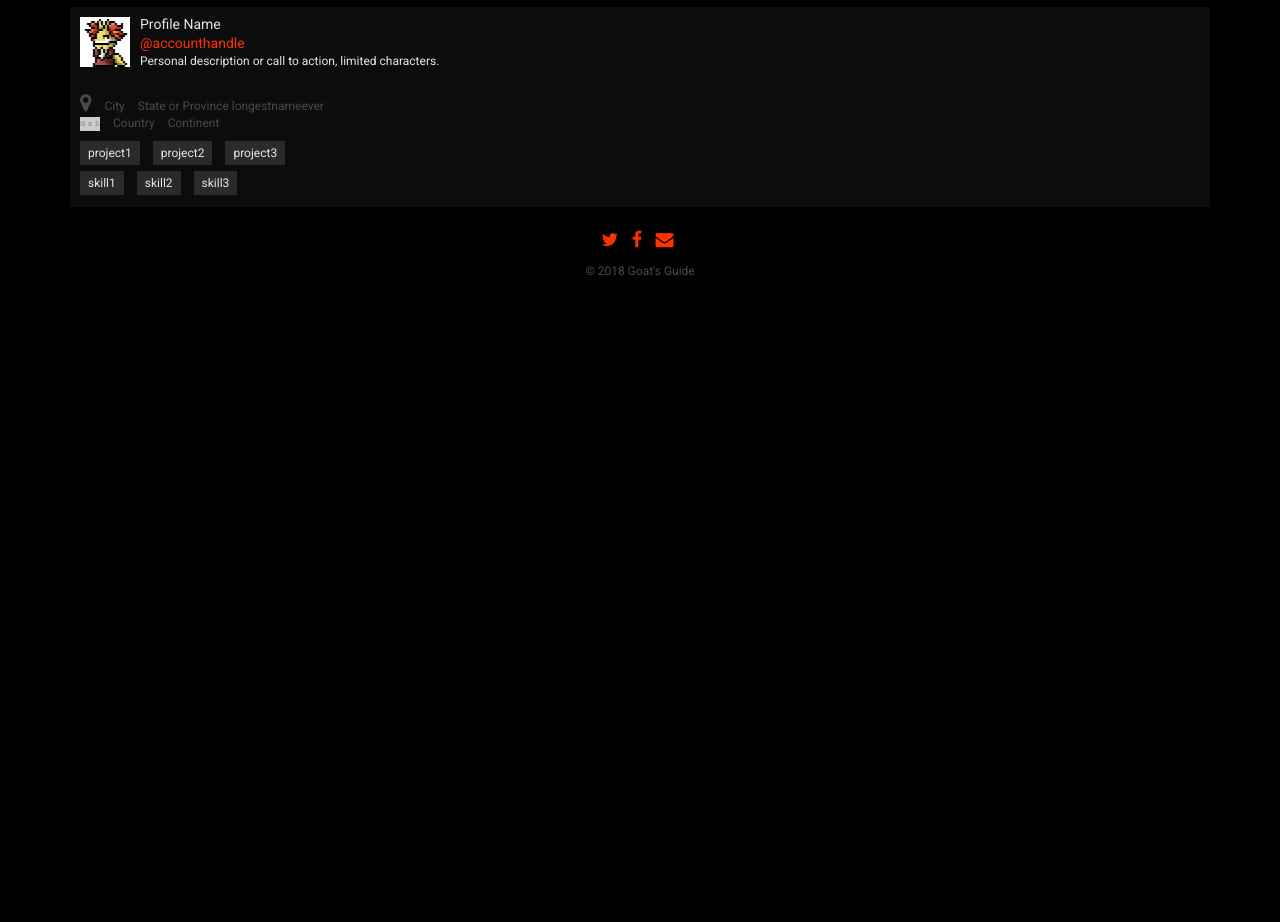
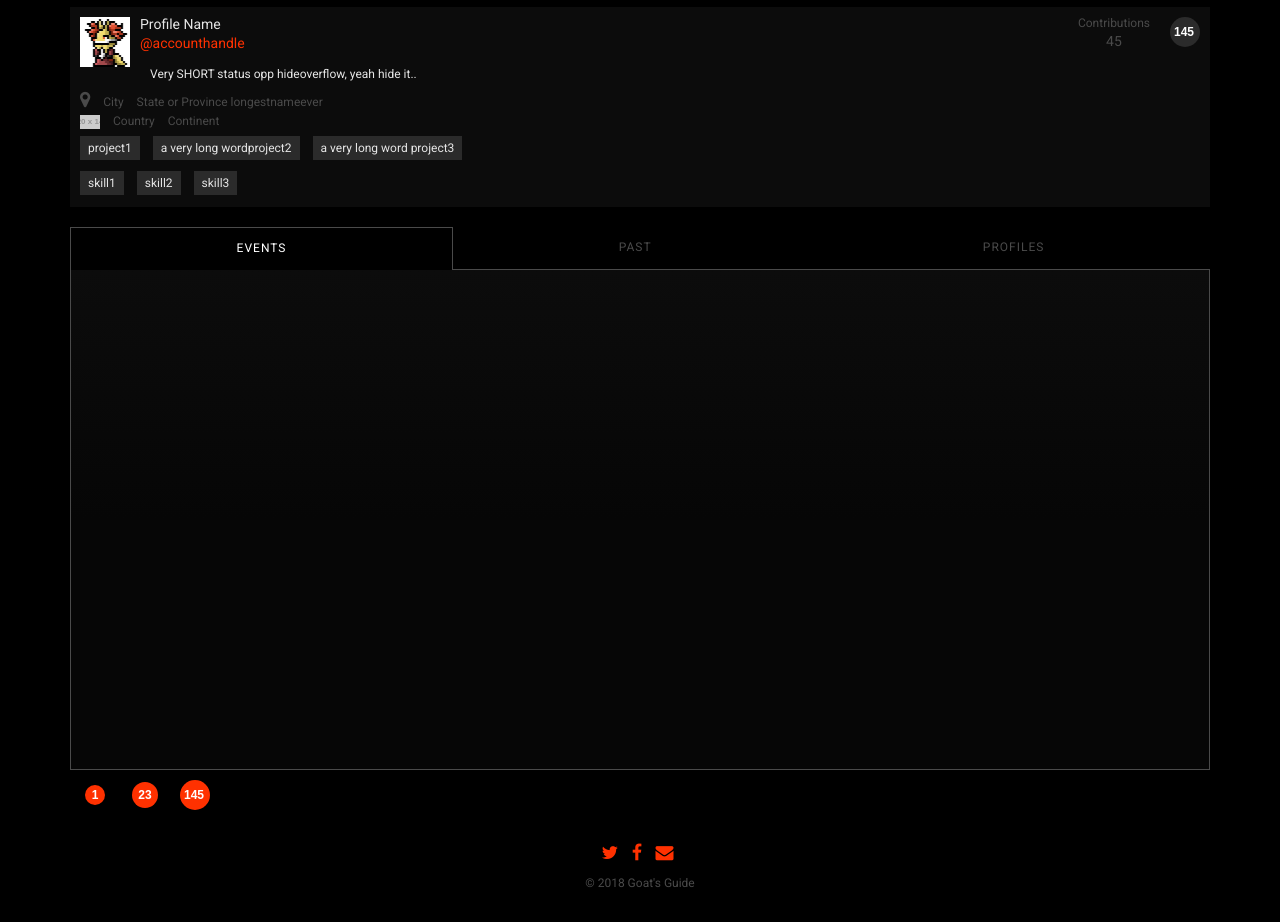
Before and after one commit to killeraliens/goats-guide-components, a plain HTML site: page index.html in a window 1280 px wide. Shown: the part 1083-2005 px from the top of the page. Before the commit the page ends 1393 px from the top, so only its background shows below. Drawn offline with nearby package versions, Linux system fonts and the light colour scheme; placeholder pictures from the web are drawn by us; a web font is replaced by a local one.

Commit message:
update components library

```diff
--- a/css/components/banner.css
+++ b/css/components/banner.css
@@ -23,5 +23,4 @@
 .banner-text {
 	width: 80vw;
 	display:inline-block;
-
 }
--- a/css/components/button.css
+++ b/css/components/button.css
@@ -12,7 +12,8 @@
 	margin: 20px 0px 0px 0px;
 }
 
+
 .btn:hover {
-	opacity: .9;
+	opacity: .8;
 	color: black;
 }
--- a/css/components/color.css
+++ b/css/components/color.css
@@ -2,6 +2,9 @@
 	background-color: rgb(255,49,0);
 }
 
+.swatch-orange:hover {
+	darken(rgb(255,49,0), 50%)
+}
 .color-white {
 	color: rgb(230,230,230);
 }
--- a/css/components/datacard.css
+++ b/css/components/datacard.css
@@ -2,7 +2,12 @@
 	padding: 10px;
 	height: 200px;
 	position: relative;
+	margin-bottom: 20px;
 	}
+
+.datacard:hover {
+	background: rgba(9,9,9,1)
+}
 
 .datacard-event {
 background: linear-gradient(90deg,
@@ -14,29 +19,43 @@ background-size: cover;
 	}
 
 .datacard i {
-	font-size: 20px;
+	font-size: 18px;
 }
 
 
-.datacard-header {
+
+.datacard-title {
 	position: absolute;
 	left: 70px;
 	top: 10px;
+
+}
+.datacard-title h5{
+	margin: 0;
 }
 
-
-.datacard-title h5{
-	margin: 0;
-	flex-shrink: 0 0 auto;
+.datacard-stats{
+	position: absolute;
+	top: 10px;
+	right: 60px;
+}
+.datacard-badge{
+	position: absolute;
+	right: 0px;
+	top: 0px;
 }
 
-.datacard-title {
-
+.datacard-descript-container {
+	padding:10px;
 }
 
 .datacard-descript {
-	margin-right: 10px;
 	font-size: 12px;
+	text-align: center;
+	display: inline-block;
+}
+
+.tags-container {
 
 }
 
@@ -44,9 +63,12 @@ background-size: cover;
 	position: absolute;
 	bottom: 5px;
 	font-size: 12px;
+
+
 }
 .datacard-tags p {
 	margin: 0;
+	margin-top: 2px;
 }
 
 .tags-loc {
@@ -54,13 +76,18 @@ background-size: cover;
 }
 
 .tags-project {
-	bottom: 35px;
+	bottom: 40px;
+}
+
+.tags-skill {
+
 }
 
 .skill {
 	padding: 5px 8px;
 	background-color: #2B2B2B;
 	margin: 0;
+
 }
 
 .project {
--- a/css/components/icon.css
+++ b/css/components/icon.css
@@ -3,3 +3,39 @@
 	height: 48px;
 
 }
+
+.stats {
+	color: #4A4A4A;
+	text-align: center;
+}
+.stats h6{
+	margin: 0;
+	padding: 0;
+}
+
+.badge-btn {
+	height: 50px;
+	width: 50px;
+	display: flex;
+	justify-content: space-around;
+	align-items: center;
+}
+
+.badge {
+	font-family: arial;
+	color: white;
+	line-height: 20px;
+	padding: 0;
+	min-width: 20px;
+}
+
+.badge3 {
+	padding: 5px 6px 5px 4px;
+	border-radius: 50%;
+}
+
+.badge2 {
+	padding: 3px 3px 3px 3px;
+	border-radius: 50%;
+	width: 26px;
+}
--- /dev/null
+++ b/css/components/tabs.css
@@ -0,0 +1,50 @@
+.tabs {
+	/*padding: 5px 5px 0 5px;*/
+	color:#4A4A4A;
+	display: flex;
+}
+
+.tabs h5 {
+	font-size: 12px;
+	letter-spacing: 1px;
+}
+
+.tabs-item {
+	flex: 1 0 auto;
+	text-align: center;
+	border-bottom: 1px solid #4A4A4A;
+	padding: 4px 0px;
+	/*margin: 5px 5px 0 5px;*/
+
+}
+
+/*
+.tabs-item:first-child {
+	border: 1px solid #4A4A4A;
+	border-bottom: none;
+	background-color: rgb(0,0,0);
+}
+*/
+.tabs-item.active {
+	border: 1px solid #4A4A4A;
+	border-bottom: none;
+	background-color: rgb(0,0,0,.2);
+	color: white;
+}
+
+.tabs-display {
+   	height: 500px;
+	border: 1px solid #4A4A4A;
+	border-top: none;
+	background:  rgb(12,12,12) linear-gradient(180deg,
+		rgba(12,12,12,.6) 0%,
+		rgba(0,0,0,.5) 50%)/*,
+	url("../../images/testimg.jpg")*/;
+	background-size: cover;
+}
+
+.display-content {
+max-width:100%;
+height: auto;
+
+}
--- a/css/style.css
+++ b/css/style.css
@@ -30,6 +30,7 @@ font-family: 'Heebo', sans-serif; */
 @import url("components/avatar.css");
 @import url("components/dropdown.css");
 @import url("components/datacard.css");
+@import url("components/tabs.css");
 
 body {
 	font-family: 'Roboto', sans-serif;
--- a/index.html
+++ b/index.html
@@ -113,43 +113,79 @@
 		<!-- Cards Profile -->
 		<div class="container">
 			<div class="datacard profile swatch5">
-				<img class="avatar-lg datacard-"src="images/avatar-hold.jpg" alt="">
-				<div class="datacard-header">
-					<div class="datacard-title">
-						<h5>Profile Name </h5>
-						<a href="#">@accounthandle</a>
+				<img class="avatar-lg"src="images/avatar-hold.jpg" alt="">
+				<div class="datacard-badge badge-btn ">
+					<span class="badge badge3 swatch4 color5">145</span>
 				</div>
-					<p class= "datacard-descript"> Personal description or call to action, limited characters. </p>
+				<div class="datacard-title">
+					<h5>Profile Name </h5>
+					<a href="#">@accounthandle</a>
+					<div class="datacard-descript-container">
+						<p class= "datacard-descript"> Very SHORT status opp hideoverflow, yeah hide it.. </p>
+					</div>
+				</div>
+				<div class="stats datacard-stats">
+					<h6>Contributions</h6>
+					<p>45</p>
 				</div>
 				<div class="tags-container">
 					<ul class="datacard-tags tags-loc list-inline">
 						<p>
 							<li><i class="fa fa-map-marker" aria-hidden="true"></i></li>
-							<li><span class="loc city">City</span></li>
-							<li><span class="loc state">State or Province longestnameever</span></li>
+							<li><span class="loc" id="city">City</span></li>
+							<li><span class="loc" id="state">State or Province longestnameever</span></li>
 						</p>
 						<p>
 							<li><img class="country-icon"src="http://placehold.it/20x14" alt=""></img></li>
-							<li><span class="loc country">Country</span></li>
-							<li><span class="loc continent">Continent</span></li>
+							<li><span class="loc" id="country">Country</span></li>
+							<li><span class="loc" id="continent">Continent</span></li>
 						</p>
 					</ul >
-					<ul class="datacard-tags tags-skill list-inline">
+					<ul class="datacard-tags tags-skill list-inline ">
 						<!--<li><i class="fa fa-wrench" aria-hidden="true"></i></li>-->
-						<li><span class="skill skill1">skill1</span></li>
-						<li><span class="skill skill2">skill2</span></li>
-						<li><span class="skill skill3">skill3</span></li>
+						<li><span class="skill" id="skill1">skill1</span></li>
+						<li><span class="skill" id="skill2">skill2</span></li>
+						<li><span class="skill" id="skill3">skill3</span></li>
 					</ul>
 					<ul class="datacard-tags tags-project list-inline">
 						<!--<li><i class="fa fa-wrench" aria-hidden="true"></i></li>-->
-						<li><span class="project project1">project1</span></li>
-						<li><span class="project project2">project2</span></li>
-						<li><span class="project project3">project3</span></li>
+						<li><span class="project" id="project1">project1</span></li>
+						<li><span class="project" id="project2">a very long wordproject2</span></li>
+						<li><span class="project" id="project3">a very long word project3</span></li>
 					</ul>
 				</div>
 			</div>
 		</div>
 
+		<div class="container">
+			<div class="tabs">
+				<div class="tabs-item active">
+					<h5>EVENTS</h5>
+				</div>
+				<div class="tabs-item">
+					<h5>PAST</h5>
+				</div>
+				<div class="tabs-item">
+					<h5>PROFILES</h5>
+				</div>
+			</div>
+			<div class="tabs-display">
+				<!--<img class="display-content" src="images/testimg.jpg" alt=""> -->
+			</div>
+		</div>
+
+
+		<div class="container flex">
+			<div class="badge-btn">
+				<span class="badge swatch-orange">1</span>
+			</div>
+			<div class="badge-btn">
+				<span class="badge badge2 swatch-orange">23</span>
+			</div>
+			<div class="badge-btn">
+				<span class="badge badge3 swatch-orange">145</span>
+			</div>
+		</div>
 
 
 		<div id="footer">
```
Also changed, not shown: index-landing.html (+2 -2 lines).
